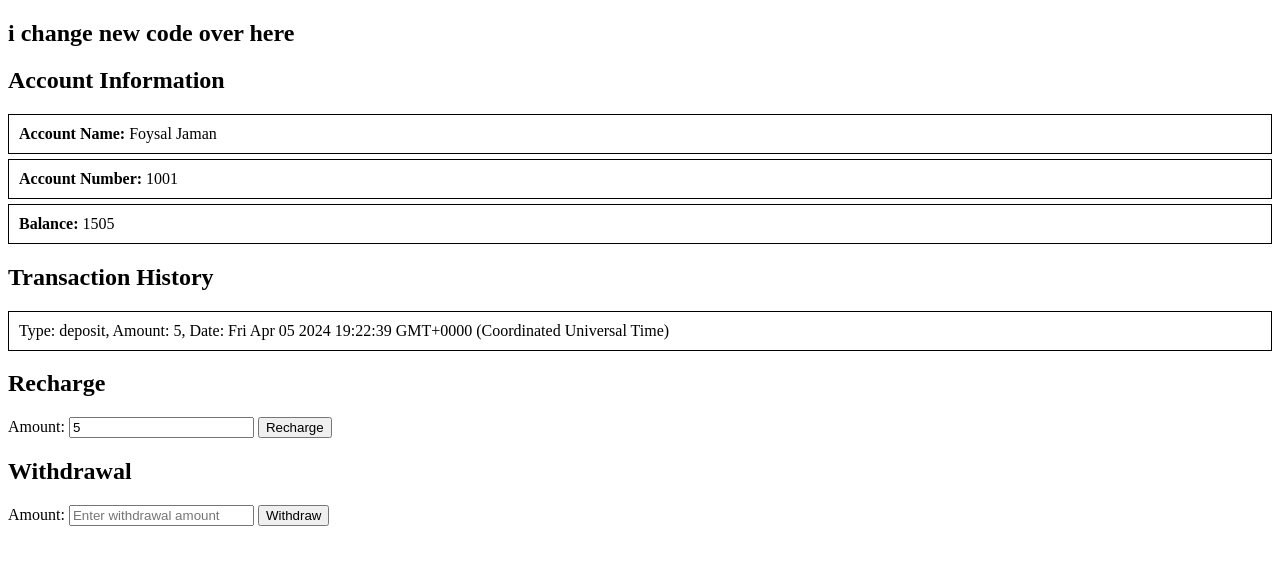
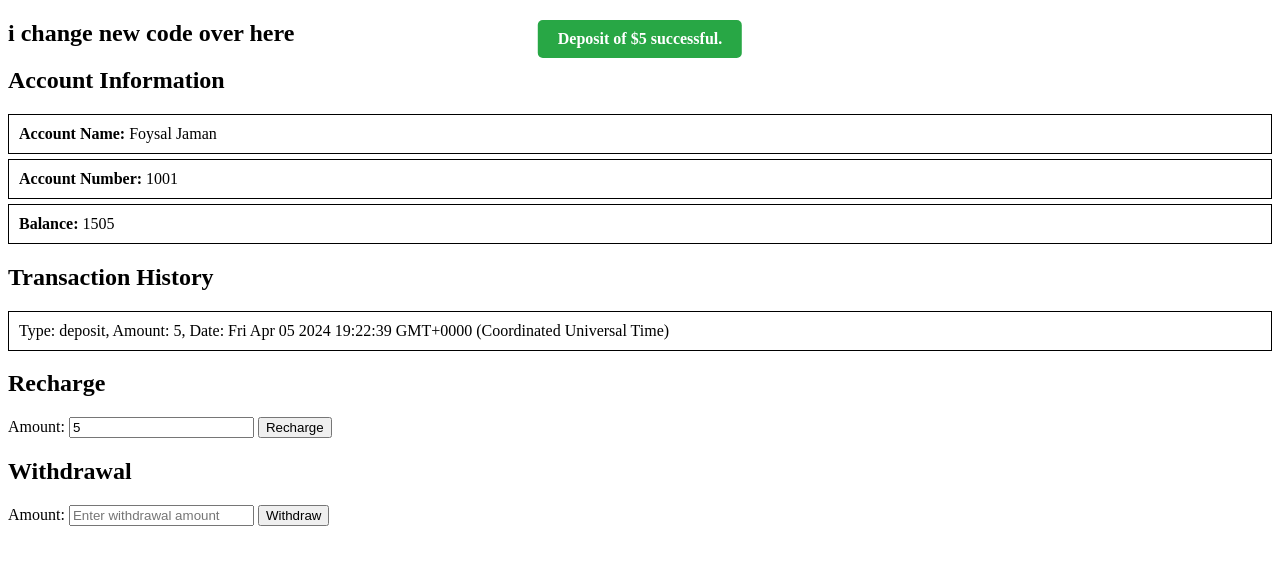
Before and after one commit to foysal41/app, a plain HTML site: page index.html in a window 1280 px wide. Both pictures are taken after typing "5" into the empty fields and a click on the button "Recharge". Drawn offline with Linux system fonts and the light colour scheme.

Commit message:
added new features: when you deposit you will see a notification with css

```diff
--- a/bank.js
+++ b/bank.js
@@ -10,6 +10,9 @@ class BankAccount {
     this.balance += amount;
     this.transactions.push({ type: "deposit", amount, date: new Date() });
     this.viewFullInformation();
+
+     // Show deposit notification
+    this.showNotification("success", `Deposit of $${amount} successful.`);
   }
 
   withdraw(amount) {
@@ -19,6 +22,9 @@ class BankAccount {
       this.balance -= amount;
       this.transactions.push({ type: "withdrawal", amount, date: new Date() });
       this.viewFullInformation();
+
+      // Show withdrawal notification
+      this.showNotification("success", `Withdrawal of $${amount} successful.`)
     }
   }
 
@@ -58,6 +64,18 @@ infoHtmlTwo += "</ul>";
 document.getElementById("account-info-two").innerHTML = infoHtmlTwo;
 
   }
+
+ // Method to display notifications
+  showNotification(type, message){
+    const notification = document.createElement("div");
+    notification.classList.add("notification" , type);
+    notification.textContent = message;
+    document.body.appendChild(notification);
+
+    setTimeout(() =>{
+      notification.remove();
+    }, 4000);
+  }
 }
 
 const account_one = new BankAccount(1001, "Foysal Jaman", 1500);
--- a/style.css
+++ b/style.css
@@ -22,3 +22,23 @@
     padding: 10px;
     margin-bottom: 5px;
   }
+
+  .notification {
+    position: fixed;
+    top: 20px;
+    left: 50%;
+    transform: translateX(-50%);
+    padding: 10px 20px;
+    border-radius: 5px;
+    color: #fff;
+    font-weight: bold;
+    z-index: 9999;
+  }
+
+  .notification.success {
+    background-color: #28a745; /* Green */
+  }
+
+  .notification.error {
+    background-color: #dc3545; /* Red */
+  }
```
